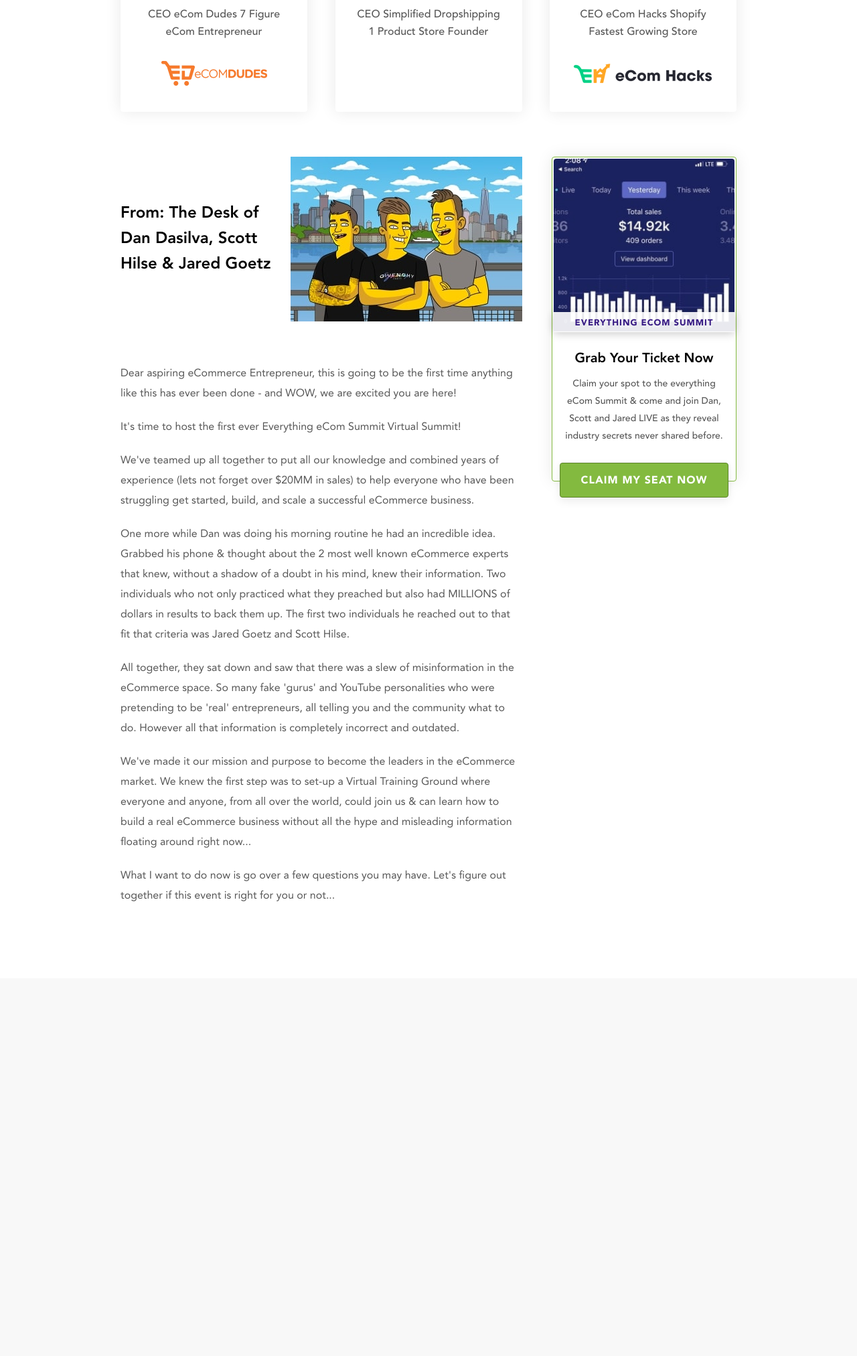
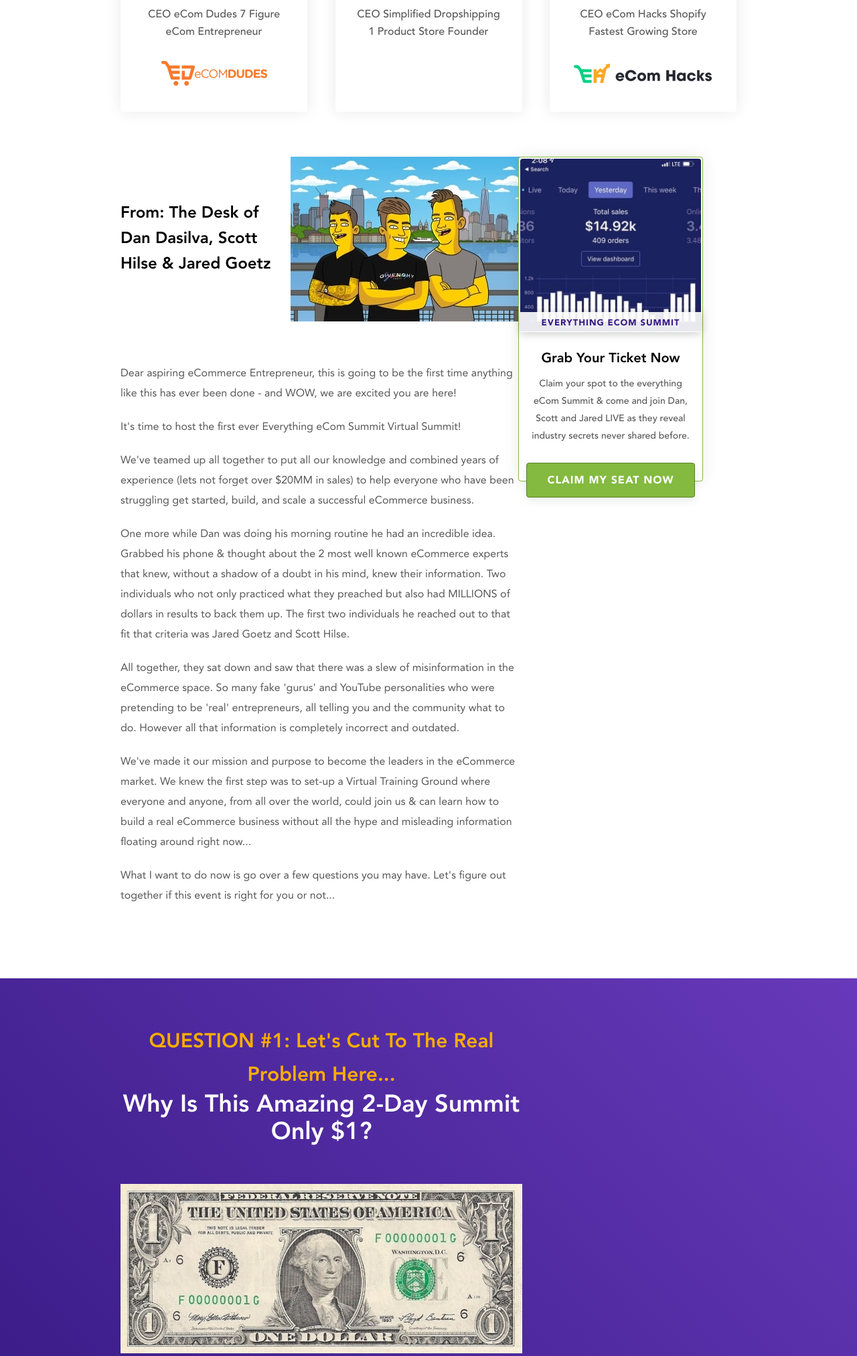
Before and after one commit to LypkaB/Ecom-summit, a PHP site: page / in a window 1280 px wide. Shown: the part 1428-3453 px from the top of the page at 67% size. Before the commit the page ends 2774 px from the top, so only its background shows below. Run offline with PHP 8.4, Linux system fonts and the light colour scheme.

Commit message:
Created section «question #1»

```diff
--- a/css/main.css
+++ b/css/main.css
@@ -64,13 +64,12 @@ a {
     text-decoration: none;
 }
 
-.container-first,
-.split-wrapper {
+.container__first {
     max-width: 920px;
     margin: 0 auto;
 }
 
-.container-second {
+.container__second {
     max-width: 600px;
 }
 
@@ -292,57 +291,14 @@ h1 {
 }
 
 /* -------------------------------------------------
-	Split content
+	Sidebar
    ------------------------------------------------- */
-.split-wrapper {
-    margin-top: 67px;
-    display: -webkit-box;
-    display: -ms-flexbox;
-    display: flex;
-    -webkit-box-pack: justify;
-    -ms-flex-pack: justify;
-    justify-content: space-between;
-}
+.sidebar {
+    float: right;
 
-/* -------------------------------------------------
-	About
-   ------------------------------------------------- */
-.about {
-    padding-bottom: 108px;
-}
-
-.about__desc {
-    display: -webkit-box;
-    display: -ms-flexbox;
-    display: flex;
-    -webkit-box-align: center;
-    -ms-flex-align: center;
-    align-items: center;
-}
-
-.about__desc span {
-    font-size: 24px;
-    font-weight: 800;
-    line-height: 38px;
-    color: black;
-}
-
-.about__text {
-    margin-top: 63px;
-}
-
-.about__text p + p {
-    margin-top: 20px;
-}
-
-.about__text p {
-    line-height: 30px;
-    color: #565656;
-}
-
-.sidebar {
     width: 276px;
     height: 485px;
+    margin-top: 67px;
     padding: 2px;
     border-radius: 4px;
     border: 1px solid #83ba3f;
@@ -352,6 +308,7 @@ h1 {
     position: -webkit-sticky;
     position: sticky;
     top: 0;
+    right: 18%;
     text-align: center;
 }
 
@@ -408,3 +365,78 @@ h1 {
     border: 1px solid #5a8328;
     background-color: #83ba3f;
 }
+
+/* -------------------------------------------------
+	About
+   ------------------------------------------------- */
+.about {
+    margin-top: 67px;
+}
+
+.about__desc {
+    display: -webkit-box;
+    display: -ms-flexbox;
+    display: flex;
+    -webkit-box-align: center;
+    -ms-flex-align: center;
+    align-items: center;
+}
+
+.about__desc span {
+    font-size: 24px;
+    font-weight: 800;
+    line-height: 38px;
+    color: black;
+}
+
+.about__text {
+    margin-top: 63px;
+}
+
+.about__text p + p {
+    margin-top: 20px;
+}
+
+.about__text p {
+    line-height: 30px;
+    color: #565656;
+}
+
+/* -------------------------------------------------
+	Question #1
+   ------------------------------------------------- */
+.question-1 {
+    margin-top: 108px;
+    padding-bottom: 115px;
+    background-image: linear-gradient(226deg, #6739ba 0%, #371a84 100%);
+    text-align: center;
+}
+
+.question-1 span {
+    display: inline-block;
+}
+
+.question-1 span:nth-child(1) {
+    margin-top: 70px;
+    font-size: 30px;
+    font-weight: 800;
+    line-height: 50px;
+    color: #fdad00;
+}
+
+.question-1 h2 {
+    font-size: 36px;
+    color: white;
+}
+
+.question-1 img {
+    margin-top: 55px;
+}
+
+.question-1 span:nth-child(4) {
+    margin-top: 45px;
+    font-size: 18px;
+    font-weight: 800;
+    line-height: 30px;
+    color: white;
+}
--- a/index.html
+++ b/index.html
@@ -17,7 +17,7 @@
 <body>
     <!-- Header -->
     <header>
-        <div class="container-first">
+        <div class="container__first">
             <div class="header__inner">
                 <div class="header__logo">
                     <a href="#!">
@@ -43,7 +43,7 @@
 
     <!-- Offer -->
     <section class="offer">
-        <div class="container-first">
+        <div class="container__first">
             <div class="offer__content">
                 <span>100% Virtual October</span>
                 <span>| 12th & 13th |</span>
@@ -56,7 +56,7 @@
 
     <!-- Banner -->
     <section class="banner">
-        <div class="container-first banner__container">
+        <div class="container__first banner__container">
             <h1>
                 Worlds Best eCommerce Entrepreneurs Reveal Exactly How You Can Start, Build & Scale Your Own eCom Empire...
             </h1>
@@ -85,7 +85,7 @@
 
     <!-- Team -->
     <section class="team">
-        <div class="container-first">
+        <div class="container__first">
             <div class="team__block">
                 <div class="team__block-item">
                     <img src="images/team/team-member-1.jpg" alt="team member">
@@ -115,12 +115,23 @@
         <!-- /.container -->
     </section>
 
-    <!-- Split content -->
-    <div class="split-wrapper">
+    <!-- Sidebar -->
+    <div class="sidebar">
+        <img src="images/sidebar-img.jpg" alt="sidebar image">
+        <span>Everything eCom Summit</span>
+        <span>Grab Your Ticket Now</span>
+        <span>
+            Claim your spot to the everything eCom Summit & come and join Dan, Scott and Jared LIVE as they reveal
+            industry secrets never shared before.
+        </span>
+        <a href="#!">Claim my seat now</a>
+    </div>
+    <!-- /.sidebar -->
 
-        <!-- About -->
-        <section class="about">
-            <div class="container-second">
+    <!-- About -->
+    <section class="about">
+        <div class="container__first">
+            <div class="container__second">
                 <div class="about__desc">
                     <span>From: The Desk of Dan Dasilva, Scott Hilse & Jared Goetz</span>
                     <img src="images/about-img-1.jpg" alt="about">
@@ -167,23 +178,23 @@
                 <!-- /.about__text -->
             </div>
             <!-- /.container-second -->
-        </section>
-        <!-- /.about -->
+        </div>
+        <!-- /.container-first -->
+    </section>
 
-        <!-- Sidebar -->
-        <div class="sidebar">
-            <img src="images/sidebar-img.jpg" alt="sidebar image">
-            <span>Everything eCom Summit</span>
-            <span>Grab Your Ticket Now</span>
-            <span>
-                Claim your spot to the everything eCom Summit & come and join Dan, Scott and Jared LIVE as they reveal
-                industry secrets never shared before.
-            </span>
-            <a href="#!">Claim my seat now</a>
+    <!-- Question #1 -->
+    <section class="question-1">
+        <div class="container__first">
+            <div class="container__second">
+                <span>QUESTION #1: Let's Cut To The Real Problem Here...</span>
+                <h2>Why Is This Amazing 2-Day Summit Only $1?</h2>
+                <img src="images/question-1-img-1.jpg" alt="dollar">
+                <span>There's no catch - here's the straightforward reason why...</span>
+            </div>
+            <!-- /.container__second -->
         </div>
-        <!-- /.sidebar -->
-    </div>
-    <!-- /.split-wrapper -->
+        <!-- /.container__first -->
+    </section>
 
     <!-- Scripts -->
     <script src="https://code.jquery.com/jquery-3.4.1.min.js"></script>
```
Also changed, not shown: images/question-1-img-1.jpg (added).
